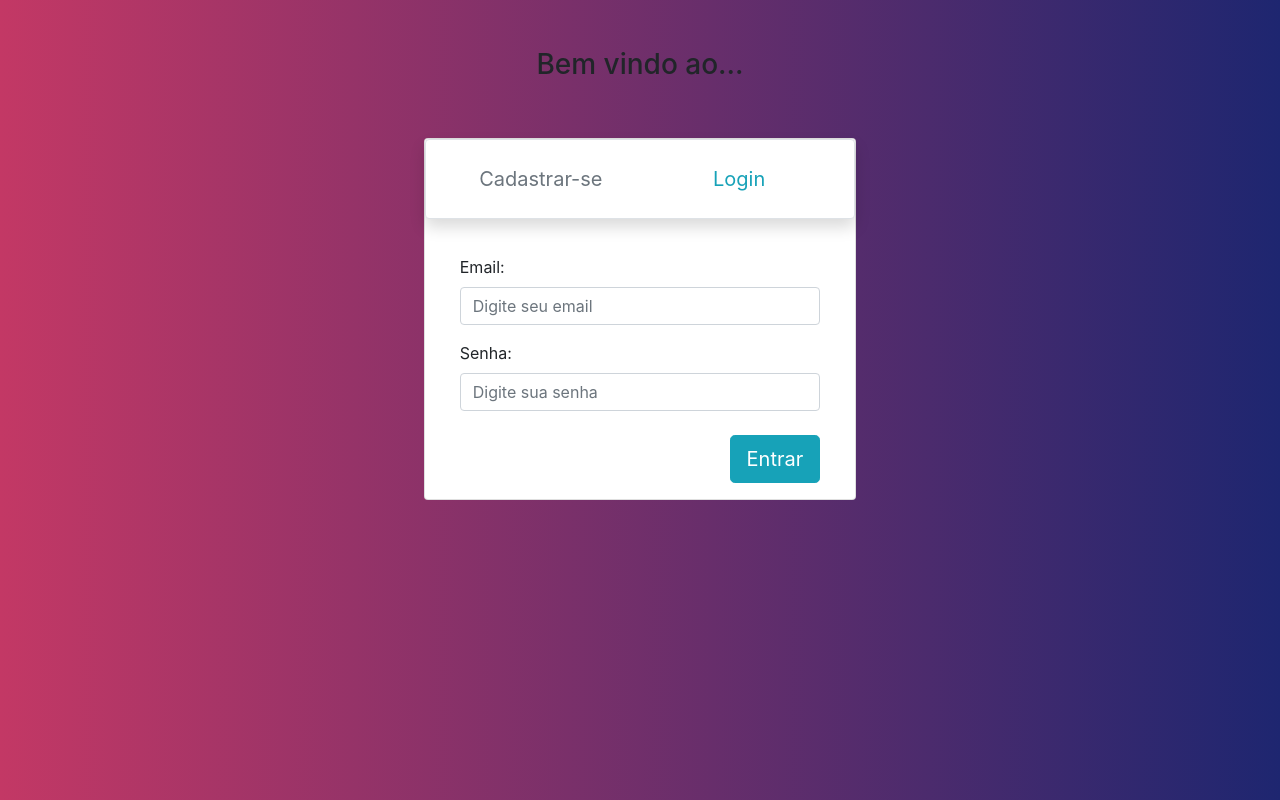
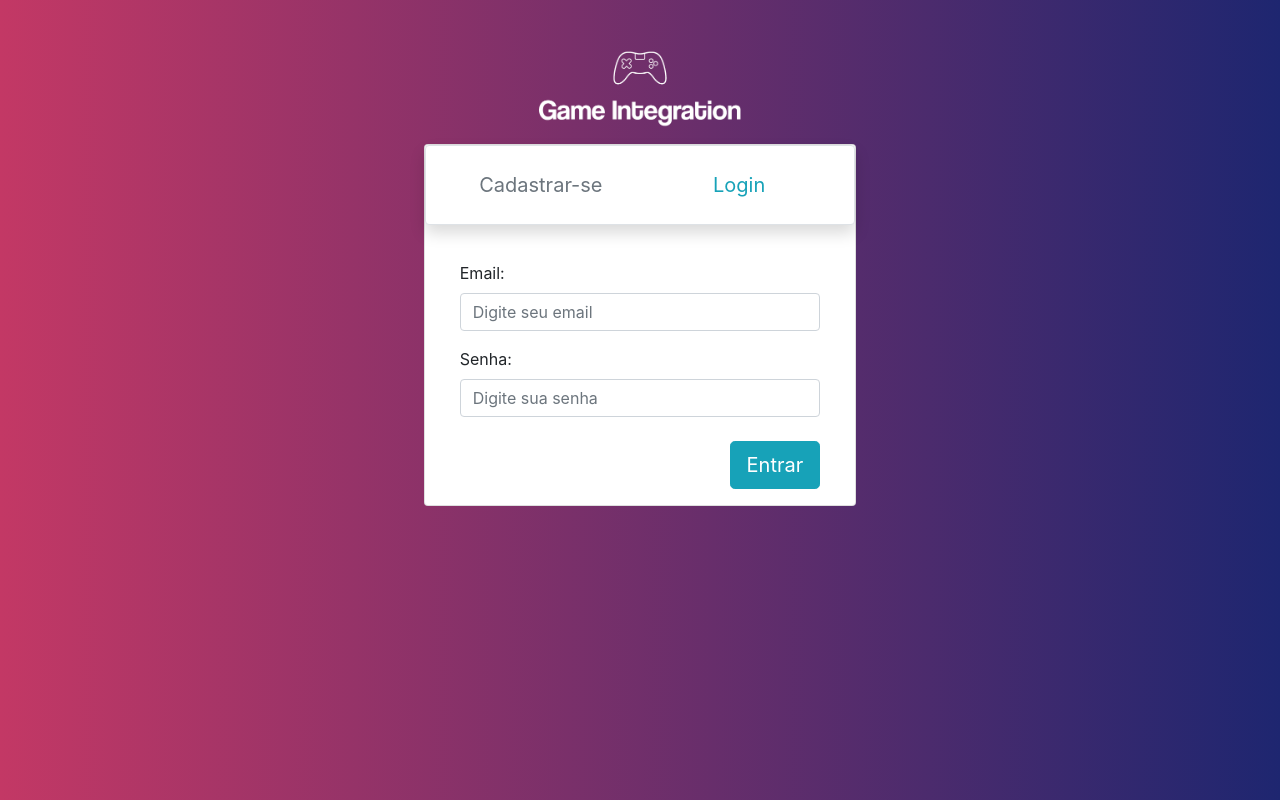
Before and after one commit to LeoInCode/Rede_Social-Angular, an Angular app in the folder frontend/redeSocial/: page /first-page in a window 1280 px wide. Built offline with nearby package versions, Linux system fonts and the light colour scheme.

Commit message:
Adicionando imagem de logo

```diff
--- a/frontend/redeSocial/src/app/core/nav-bar/nav-bar.component.css
+++ b/frontend/redeSocial/src/app/core/nav-bar/nav-bar.component.css
@@ -13,11 +13,6 @@
     background-color: white;
 }
 
-/* Remover */
-.corLogo {
-    color:  white;
-}
-
 .collor-icon {
     color: #c2c2c2;
 }
--- a/frontend/redeSocial/src/app/core/nav-bar/nav-bar.component.html
+++ b/frontend/redeSocial/src/app/core/nav-bar/nav-bar.component.html
@@ -1,7 +1,7 @@
 <div class="container-fluid p-0 m-0">
     <nav class="navbar navbar-light navbar-collor">
         <form class="form-inline col-lg-12">
-            <h3 class="mr-3 col-lg-1 col-md-1 col-sm-1 col-1 corLogo">Logo</h3>
+            <img src="../../../assets/Game Integration.png" class="mr-3 col-lg-1 col-md-1 col-sm-1 col-1" style="width: 50px;">
             <input [(ngModel)]="findUserOrJogo" name="find" class="col-lg-5 col-md-5 col-sm-5 col-6 form-control ml-5 rounded-search" type="search" placeholder="Pesquisar" aria-label="Pesquisar">
         </form>
     </nav>
--- a/frontend/redeSocial/src/app/first-page/first-page.component.html
+++ b/frontend/redeSocial/src/app/first-page/first-page.component.html
@@ -1,13 +1,13 @@
 <div class="container-fluid background">
 
     <div class="container">
-        <div class="d-flex justify-content-center pt-5 mb-5">
-            <h3>Bem vindo ao...</h3>
+        <div class="d-flex justify-content-center pt-5">
+            <img src="../../assets/Game Integration.png" alt="Logo" style="height: 5rem;">
         </div>
     </div>
 
     <div class="container">
-        <div class="mt-5 d-flex justify-content-center">
+        <div class="mt-3 d-flex justify-content-center">
             <div class="col-md-8 col-sm-12 col-lg-5">
                 <div class="justify-content-center">
                     <div class="card text-center">
```
Also changed, not shown: frontend/redeSocial/src/assets/Game Integration.png (added).
